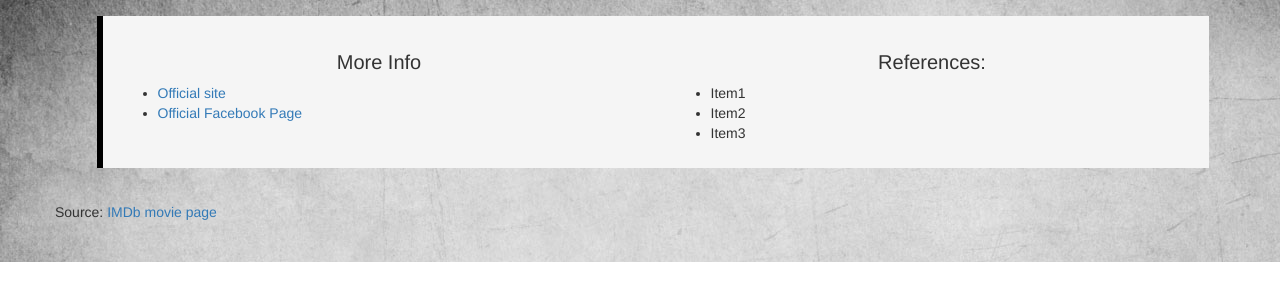
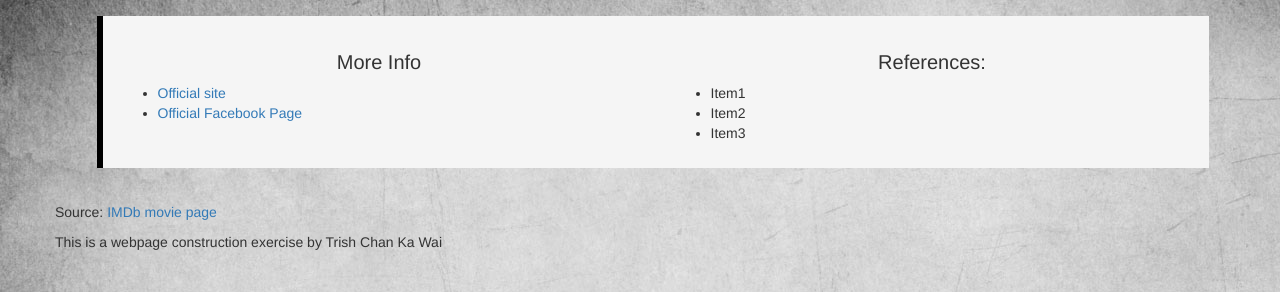
Before and after one commit to trishsky/trish.github.io, a plain HTML site: page index.html in a window 1280 px wide. Shown: the part 2426-2718 px from the top of the page. Before the commit the page ends 2688 px from the top, so only its background shows below. Drawn offline with nearby package versions, Linux system fonts and the light colour scheme.

Commit message:
20170803_a

```diff
--- a/index.html
+++ b/index.html
@@ -1,3 +1,5 @@
+<!-- Webpage Exercise by Trish Chan Ka Wai -->
+
 <html>
 
 <head>
@@ -282,6 +284,7 @@
             </div>
             <br>
             <p>Source: <a href="http://www.imdb.com/title/tt5168192/ ">IMDb movie page</a></p>
+            <p>This is a webpage construction exercise by Trish Chan Ka Wai</p>
             <a href="#top "><span class="tohome "><i class="glyphicon glyphicon-home "></i></span></a>
         </div>
         <!-- jQuery (necessary for Bootstrap's JavaScript plugins) -->
```
